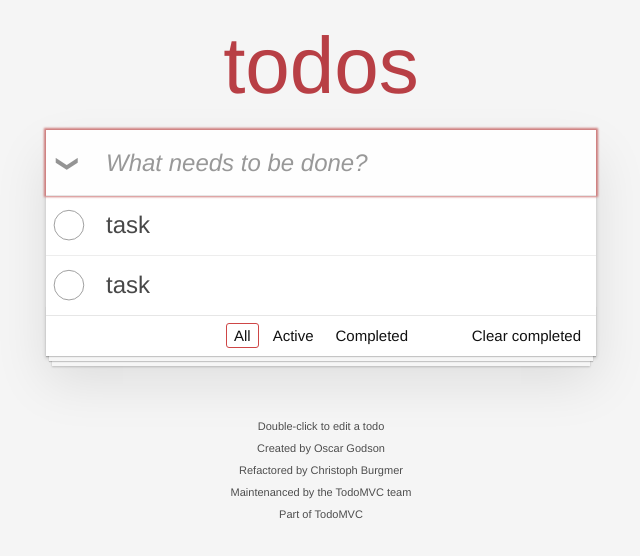
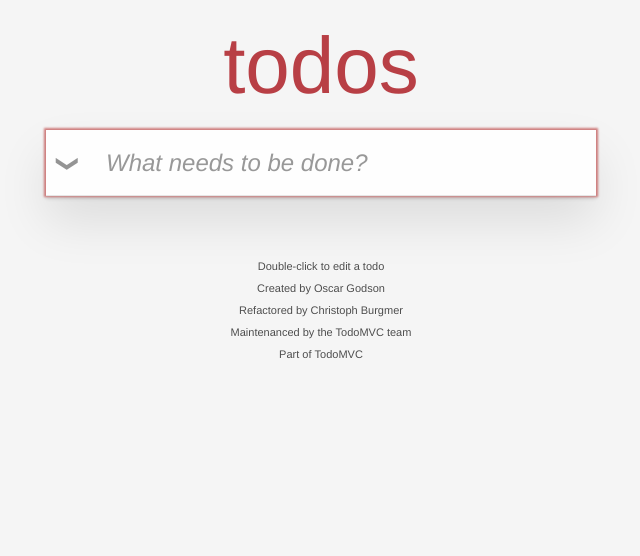
Before and after one commit to CodeBoy-0223/todomvc-react, a React (Create React App) app: page / in a window 1280 px wide. Shown: the top 556 px of the page, without its empty margins (319-959 px from the left). Built offline with nearby package versions, Linux system fonts and the light colour scheme.

Commit message:
feat: 完成基本交互

```diff
--- a/package.json
+++ b/package.json
@@ -6,6 +6,7 @@
     "@testing-library/jest-dom": "^5.17.0",
     "@testing-library/react": "^13.4.0",
     "@testing-library/user-event": "^13.5.0",
+    "nanoid": "^5.0.6",
     "react": "^18.2.0",
     "react-dom": "^18.2.0",
     "react-scripts": "5.0.1",
--- a/src/components/TodoApp/Footer/index.jsx
+++ b/src/components/TodoApp/Footer/index.jsx
@@ -2,11 +2,18 @@ import React, { Component } from 'react'
 import './index.css'
 
 export default class Footer extends Component {
+	// 移除所有已完成的 task
+	handleClearCompletedTask = () => {
+		this.props.clearCompletedTask()
+	}
+
 	render() {
+		const { taskList } = this.props
 		return (
 			<footer className='footer'>
-				<span className='todo-count'></span>
-				<ul className='filters'>
+				<span className='todo-count'>{taskList.filter(task => !task.done).length} items left!</span>
+				{/* 因为暂时还没有接触到 props 之外的组件通信方式以及路由, 因此 filters 这一块的内容暂时不做 */}
+				{/* <ul className='filters'>
 					<li>
 						<a href='#/' className='selected'>
 							All
@@ -18,8 +25,10 @@ export default class Footer extends Component {
 					<li>
 						<a href='#/completed'>Completed</a>
 					</li>
-				</ul>
-				<button className='clear-completed'>Clear completed</button>
+				</ul> */}
+				<button className='clear-completed' onClick={this.handleClearCompletedTask}>
+					Clear completed
+				</button>
 			</footer>
 		)
 	}
--- a/src/components/TodoApp/Header/index.jsx
+++ b/src/components/TodoApp/Header/index.jsx
@@ -1,12 +1,44 @@
 import { Component } from 'react'
+import { nanoid } from 'nanoid'
 import './index.css'
 
 export default class Header extends Component {
+	// 新增 task
+	handleAddTask = e => {
+		if (e.key === 'Enter') {
+			// 如果键入的按键为 Enter, 则新增一条 task 至 taskList 中
+			/*
+                分析:
+                    1. 子组件要把用户输入的 task 插入到父组件 taskList 中, 即通信方式为: 子组件给父组件传递数据
+                    2. 因此, 父组件需要传递 props 给子组件, 并且该 props 为函数, 函数接收一个参数 task(即为新增的 task), 函数体内执行新增操作
+            */
+			// 对输入的内容进行限制(目前只做非空限制)
+			const content = e.target.value
+			if (!content) return
+
+            // 新增 task
+			const task = { id: nanoid(), content, done: false, editing: false }
+			this.props.addTask(task)
+
+			// 新增成功后, 清除输入框中的内容(已弃用的方式)
+			// this.refs.inputRef.value = ''
+			this.inputRef.value = ''
+		}
+	}
+
 	render() {
 		return (
 			<header className='header'>
 				<h1>todos</h1>
-				<input className='new-todo' placeholder='What needs to be done?' autoFocus />
+				<input
+					// 注意, 字符串形式的 ref 尽量不用, 官方声明该方式已被弃用
+					// ref='inputRef'
+					ref={e => (this.inputRef = e)}
+					className='new-todo'
+					placeholder='What needs to be done?'
+					autoFocus
+					onKeyUp={this.handleAddTask}
+				/>
 			</header>
 		)
 	}
--- a/src/components/TodoApp/TaskList/TaskItem/index.jsx
+++ b/src/components/TodoApp/TaskList/TaskItem/index.jsx
@@ -2,15 +2,89 @@ import React, { Component } from 'react'
 import './index.css'
 
 export default class TaskItem extends Component {
+	// 更改 task 的 done 状态
+	handleChangeDone = id => {
+		/*
+            分析:
+                1. 改变 task 的 done 状态, 实际上要操作 taskList 中的数据, 因此组件通信方式为: 祖孙之间传递数据
+                2. 孙组件传递数据给祖辈组件, 因此 props 为函数
+                3. 因为该函数要接收额外的参数(id), 因此可以使用高阶函数
+        */
+		return e => {
+			this.props.changeTaskDoneStatus(id, e.target.checked)
+		}
+	}
+
+	// 移除 task
+	handleDestroyTask = id => {
+		return () => {
+			if (window.confirm('您确定要删除该task吗?')) {
+				this.props.destroyTask(id)
+			}
+		}
+	}
+
+	// 切换 task 至编辑模式
+	handleEditTask = (id, content) => {
+		return () => {
+			// 切换模式
+			this.props.editTask(id)
+		}
+	}
+
+	// 保存 task
+	handleSavaTask = id => {
+		return e => {
+			const content = e.target.value
+			if (!content) return
+			switch (e.type) {
+				case 'blur':
+					this.props.saveTask(id, content)
+					break
+				case 'keyup':
+					if (e.key === 'Enter') {
+						this.props.saveTask(id, content)
+					}
+					break
+				default:
+					break
+			}
+		}
+	}
+
 	render() {
+		// 接收父组件传递过来的 props
+		const { id, content, done, editing } = this.props
+
 		return (
-			<li className='todo-item'>
+			<li className={['todo-item', editing && ' editing']} onDoubleClick={this.handleEditTask(id, content)}>
 				<div className='view'>
-					<input className='toggle' type='checkbox' />
-					<label>task</label>
-					<button className='destroy'></button>
+					<input className='toggle' type='checkbox' checked={done} onChange={this.handleChangeDone(id)} />
+					<label>{content}</label>
+					<button className='destroy' onClick={this.handleDestroyTask(id)}></button>
 				</div>
+				{editing && (
+					<input
+						ref={e => (this.inputRef = e)}
+						type='text'
+						className='edit'
+						onBlur={this.handleSavaTask(id)}
+						onKeyUp={this.handleSavaTask(id)}
+					/>
+				)}
 			</li>
 		)
 	}
+
+    // 模拟 vue 中的 nextTick?
+	componentDidUpdate(prevProps) {
+		const { editing, content } = prevProps
+		// 如果 prevProps 中的 editing 为 false, 且 this.inputRef 有值, 则表明当前操作为切换edit模式
+		if (!editing && this.inputRef) {
+			// 聚焦
+			this.inputRef.focus()
+			// 回显数据
+			this.inputRef.value = content
+		}
+	}
 }
--- a/src/components/TodoApp/TaskList/index.jsx
+++ b/src/components/TodoApp/TaskList/index.jsx
@@ -4,6 +4,9 @@ import TaskItem from './TaskItem'
 
 export default class TaskList extends Component {
 	render() {
+		// 接收父组件传递过来的 props
+		const { taskList, changeTaskDoneStatus, destroyTask, editTask, saveTask } = this.props
+
 		return (
 			<main className='main'>
 				<div className='toggle-all-container'>
@@ -13,8 +16,18 @@ export default class TaskList extends Component {
 					</label>
 				</div>
 				<ul className='todo-list'>
-					<TaskItem />
-					<TaskItem />
+					{/* 使用数组的 map 方法, 遍历生成 TaskItem 组件 */}
+					{taskList.map(taskItem => (
+						// 这里使用 babel 提供的语法, 将 taskItem 中的属性展开, 以 props 的方式逐个传递给 TaskItem 组件
+						<TaskItem
+							key={taskItem.id}
+							{...taskItem}
+							changeTaskDoneStatus={changeTaskDoneStatus}
+							destroyTask={destroyTask}
+                            editTask={editTask}
+                            saveTask={saveTask}
+						/>
+					))}
 				</ul>
 			</main>
 		)
--- a/src/components/TodoApp/index.jsx
+++ b/src/components/TodoApp/index.jsx
@@ -6,12 +6,90 @@ import TaskList from './TaskList'
 import Footer from './Footer'
 
 export default class TodoApp extends Component {
+	// 定义状态: 考虑到 Header, TaskList, Footer 三个子组件中均会使用到 taskList, 因此使用状态提升机制, 将状态写到父组件中
+	state = {
+		taskList: [],
+	}
+
+	// 新增 task
+	addTask = task => {
+		const { taskList } = this.state
+		this.setState({
+			taskList: [...taskList, task],
+		})
+	}
+
+	// 更改 task 的 done 状态
+	changeTaskDoneStatus = (id, done) => {
+		const { taskList } = this.state
+		this.setState({
+			taskList: taskList.map(task => {
+				if (task.id === id) {
+					task.done = done
+				}
+				return task
+			}),
+		})
+	}
+
+    // 切换 task 至编辑模式
+    editTask = (id) => {
+        const { taskList } = this.state
+		this.setState({
+			taskList: taskList.map(task => {
+				if (task.id === id) {
+					task.editing = true
+				}
+				return task
+			}),
+		})
+    }
+
+    // 保存 task
+    saveTask = (id, content) => {
+        const { taskList } = this.state
+        this.setState({
+			taskList: taskList.map(task => {
+				if (task.id === id) {
+					task.editing = false
+                    task.content  = content
+				}
+				return task
+			}),
+		})
+    }
+
+	// 移除 task
+	destroyTask = id => {
+		const { taskList } = this.state
+		this.setState({
+			taskList: taskList.filter(task => task.id !== id),
+		})
+	}
+
+	// 移除所有已完成的 task
+	clearCompletedTask = () => {
+		const { taskList } = this.state
+		this.setState({
+			taskList: taskList.filter(task => !task.done),
+		})
+	}
+
 	render() {
+		const { taskList } = this.state
+
 		return (
 			<section className='todoapp'>
-				<Header />
-				<TaskList />
-				<Footer />
+				<Header addTask={this.addTask} />
+				{/* 考虑到 TaskList 组件中渲染的 TaskItem 数据来源于 taskList, 因此需要通过 props 的方式传递给子组件 */}
+				<TaskList
+					taskList={taskList}
+					changeTaskDoneStatus={this.changeTaskDoneStatus}
+					destroyTask={this.destroyTask}
+                    editTask={this.editTask}
+                    saveTask={this.saveTask}
+				/>
+				{taskList.length > 0 && <Footer taskList={taskList} clearCompletedTask={this.clearCompletedTask} />}
 			</section>
 		)
 	}
```
Also changed, not shown: 1 other file (tests, documents, lock files or other folders).
